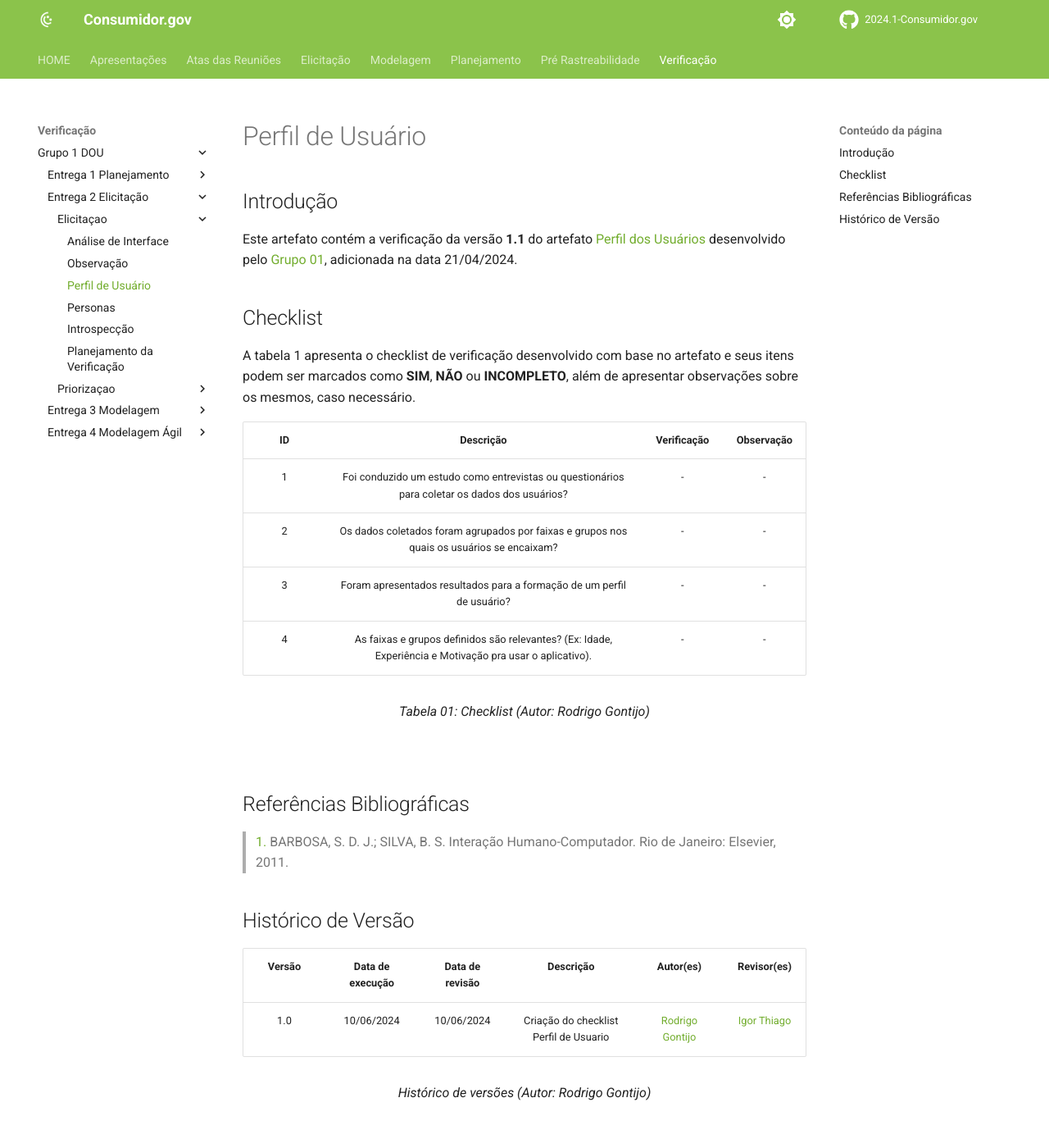
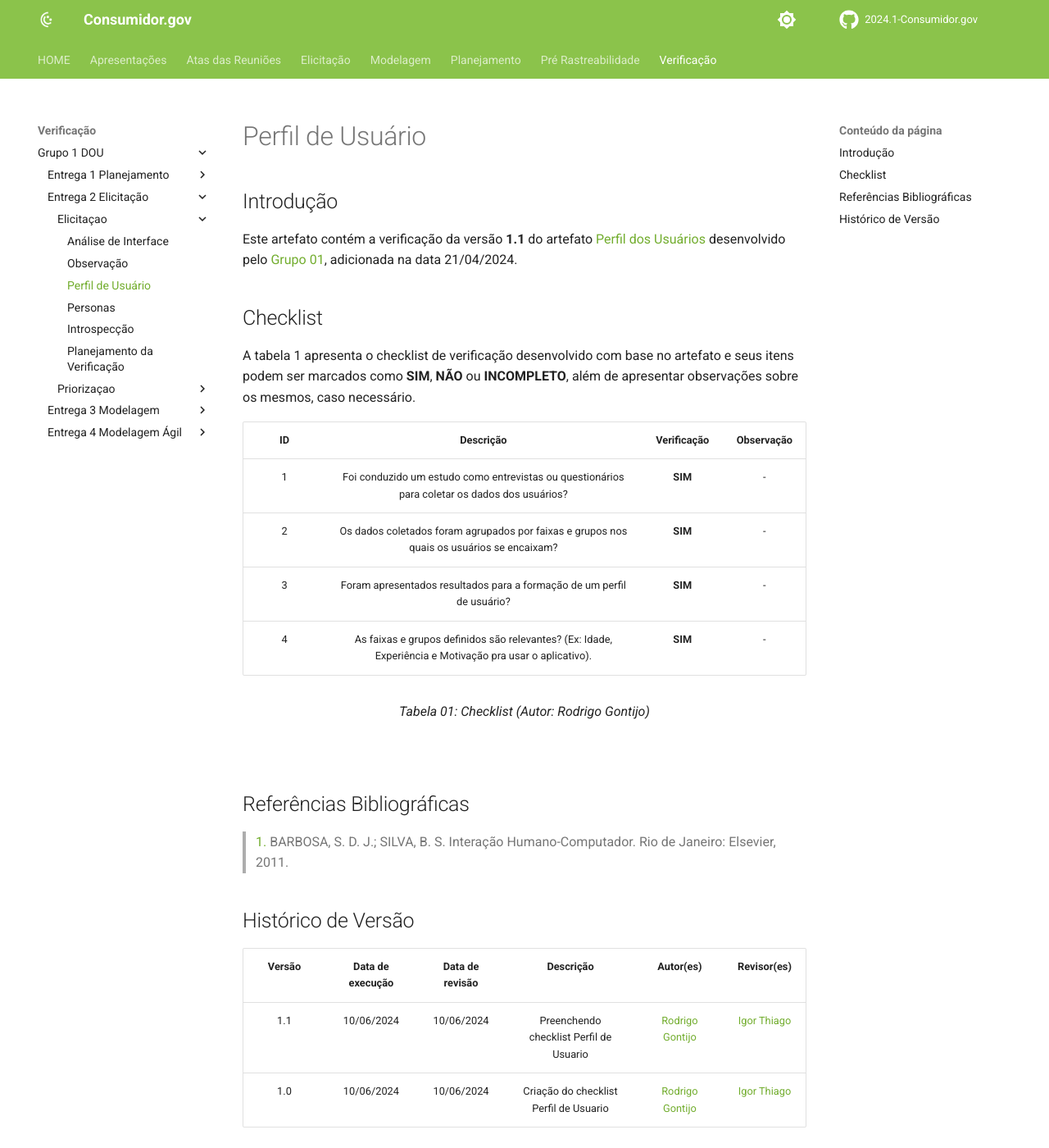
Before and after one commit to Requisitos-de-Software/2024.1-Grupo08, an MkDocs documentation site: the page built from docs/Verificação/Grupo 1 - DOU/Entrega 2 - Elicitação/Elicitaçao/PerfildeUsuario.md, in a window 1280 px wide and 1400 px high. Shown: the whole window at 82% size. Built offline with MkDocs 1.6.1 and Material for MkDocs 9.7.7, drawn with Linux system fonts in a browser that asks for light colours; comment, search, counter and statistics services are not loaded.

Commit message:
preenchendo checklists moscow e perfil de usuario

```diff
--- a/docs/Verificação/Grupo 1 - DOU/Entrega 2 - Elicitação/Elicitaçao/PerfildeUsuario.md
+++ b/docs/Verificação/Grupo 1 - DOU/Entrega 2 - Elicitação/Elicitaçao/PerfildeUsuario.md
@@ -10,10 +10,10 @@ A tabela 1 apresenta o checklist de verificação desenvolvido com base no artef
 
 | ID | Descrição | Verificação | Observação |
 | :--: | :-----: | :---------: | :--------: |
-| 1 | Foi conduzido um estudo como entrevistas ou questionários para coletar os dados dos usuários? | - | - |
-| 2 | Os dados coletados foram agrupados por faixas e grupos nos quais os usuários se encaixam?  | - | - |
-| 3 | Foram apresentados resultados para a formação de um perfil de usuário? | - | - |
-| 4 | As faixas e grupos definidos são relevantes? (Ex: Idade, Experiência e Motivação pra usar o aplicativo). | - | - |
+| 1 | Foi conduzido um estudo como entrevistas ou questionários para coletar os dados dos usuários? |**SIM** | - |
+| 2 | Os dados coletados foram agrupados por faixas e grupos nos quais os usuários se encaixam?  | **SIM** | - |
+| 3 | Foram apresentados resultados para a formação de um perfil de usuário? | **SIM** | - |
+| 4 | As faixas e grupos definidos são relevantes? (Ex: Idade, Experiência e Motivação pra usar o aplicativo). | **SIM** | - |
 
 <div align="center">
 <figcaption align="center">Tabela 01: Checklist (Autor: Rodrigo Gontijo)</figcaption>
@@ -28,6 +28,7 @@ A tabela 1 apresenta o checklist de verificação desenvolvido com base no artef
 
 | Versão | Data de execução | Data de revisão |  Descrição                          | Autor(es)                                           | Revisor(es)                                           |
 | :----: | :--------------: | :-------------: | :---------------------------------: | :-------------------------------------------------: | :---------------------------------------------------: |
+| 1.1    | 10/06/2024       | 10/06/2024      | Preenchendo checklist Perfil de Usuario  | [Rodrigo Gontijo](https://github.com/rodrigogontijoo)   | [Igor Thiago](https://github.com/alladin51)  |
 | 1.0    | 10/06/2024       | 10/06/2024      | Criação do checklist Perfil de Usuario  | [Rodrigo Gontijo](https://github.com/rodrigogontijoo)   | [Igor Thiago](https://github.com/alladin51)  |
 
 <div align="center">
```
Also changed, not shown: docs/Verificação/Grupo 1 - DOU/Entrega 2 - Elicitação/Priorizaçao/MoSCoW.md (+4 -3 lines), docs/Verificação/Grupo 1 - DOU/Entrega 2 - Elicitação/Priorizaçao/planejamento.md (+3 -2 lines).
